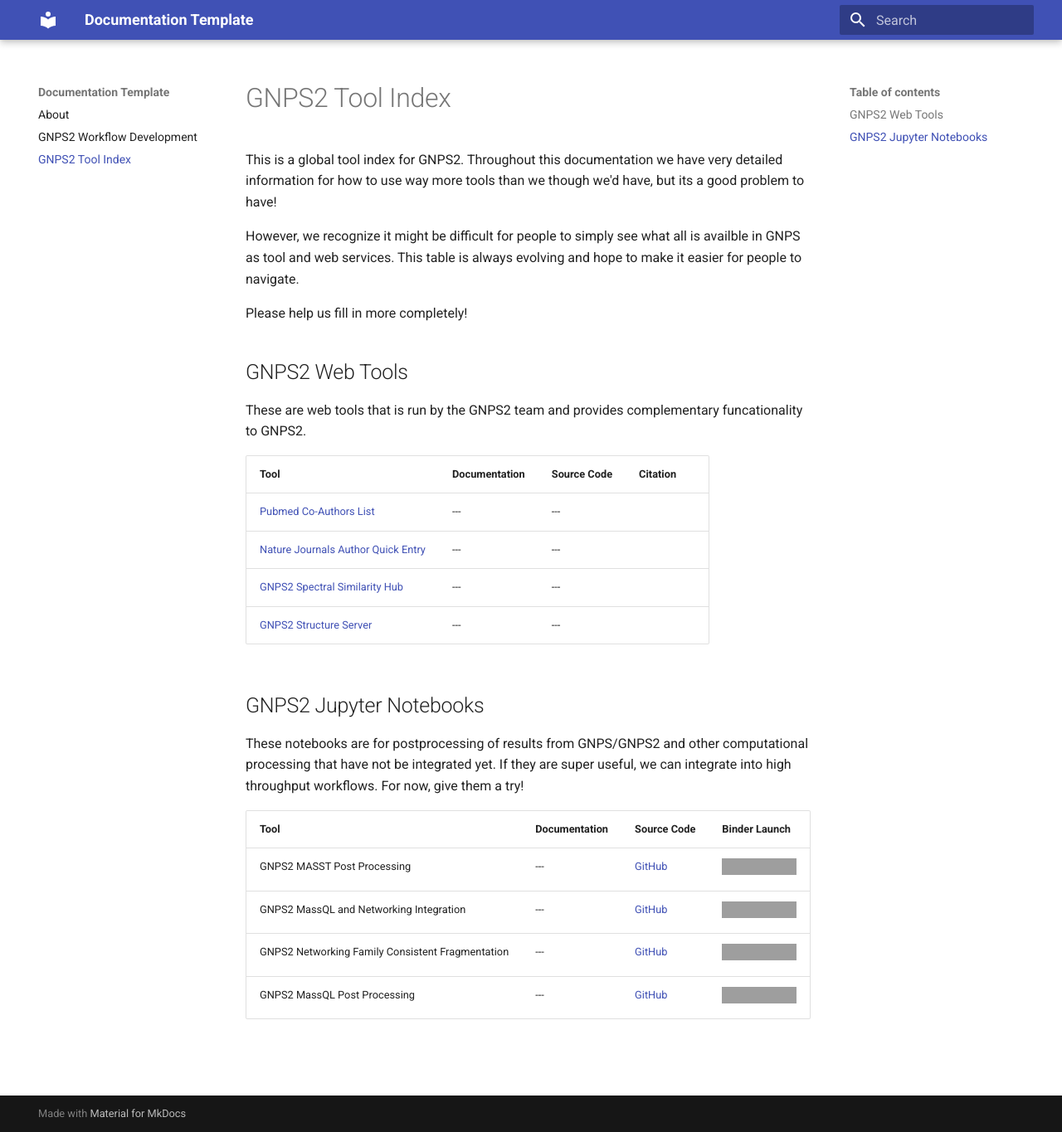
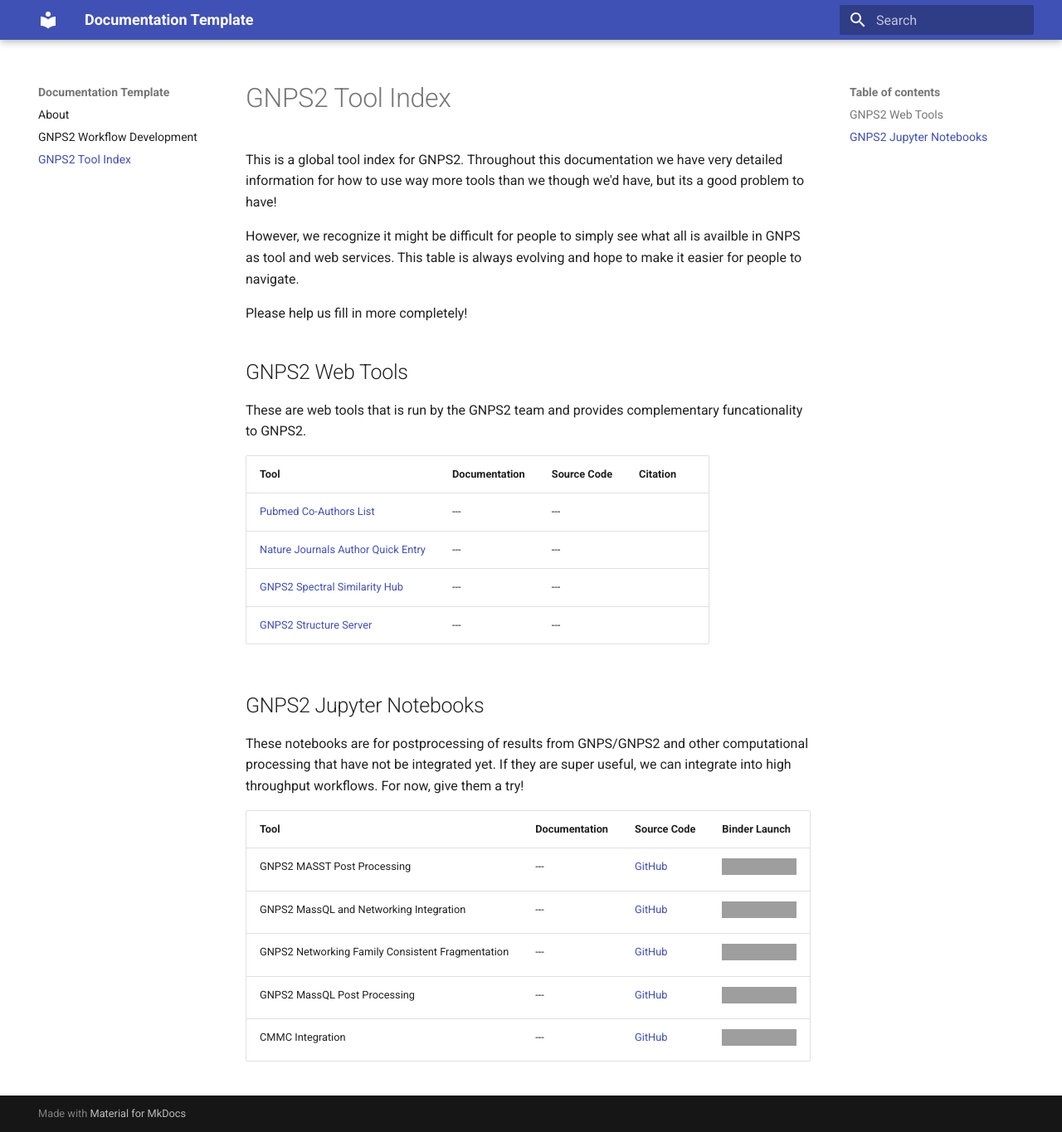
Before and after one commit to Wang-Bioinformatics-Lab/GNPS2_Documentation, an MkDocs documentation site: the page built from docs/toolindex.md, in a window 1280 px wide and 1365 px high. Shown: the whole window at 83% size. Built offline with MkDocs 1.6.1 and Material for MkDocs 9.7.7, drawn with Linux system fonts in a browser that asks for light colours; grey boxes are pictures that could not be loaded.

Commit message:
adding cmmc

```diff
--- a/docs/toolindex.md
+++ b/docs/toolindex.md
@@ -30,3 +30,4 @@
 | GNPS2 MassQL and Networking Integration | --- | [GitHub](https://github.com/Wang-Bioinformatics-Lab/MassQL_Networking_Connection_Notebook) | [![Binder](https://mybinder.org/badge_logo.svg)](https://mybinder.org/v2/gh/Wang-Bioinformatics-Lab/MassQL_Networking_Connection_Notebook/master) |
 | GNPS2 Networking Family Consistent Fragmentation | --- | [GitHub](https://github.com/Wang-Bioinformatics-Lab/MolecularFamily_Consistent_Fragmentation_Notebook) | [![Binder](https://mybinder.org/badge_logo.svg)](https://mybinder.org/v2/gh/Wang-Bioinformatics-Lab/MolecularFamily_Consistent_Fragmentation_Notebook/master) |
 | GNPS2 MassQL Post Processing | --- | [GitHub](https://github.com/Wang-Bioinformatics-Lab/MassQL_Workflow_Postprocessing_Notebooks) | [![Binder](https://mybinder.org/badge_logo.svg)](https://mybinder.org/v2/gh/Wang-Bioinformatics-Lab/MassQL_Workflow_Postprocessing_Notebooks/master) |
+| CMMC Integration | --- | [GitHub](https://github.com/Wang-Bioinformatics-Lab/CMMC-GNPS-Integration-Notebook) | [![Binder](https://mybinder.org/badge_logo.svg)](https://mybinder.org/v2/gh/Wang-Bioinformatics-Lab/CMMC-GNPS-Integration-Notebook/master) |
```
